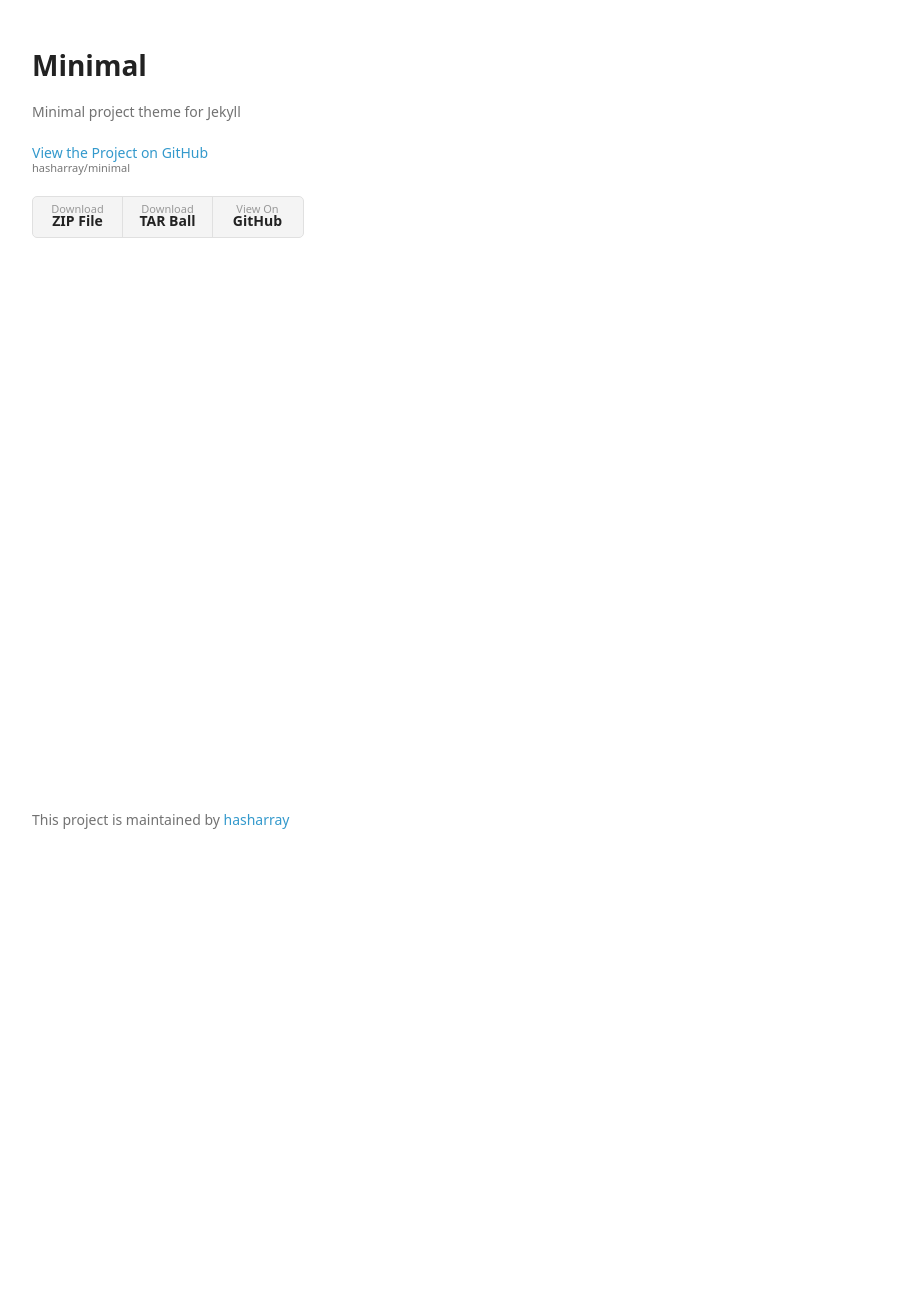
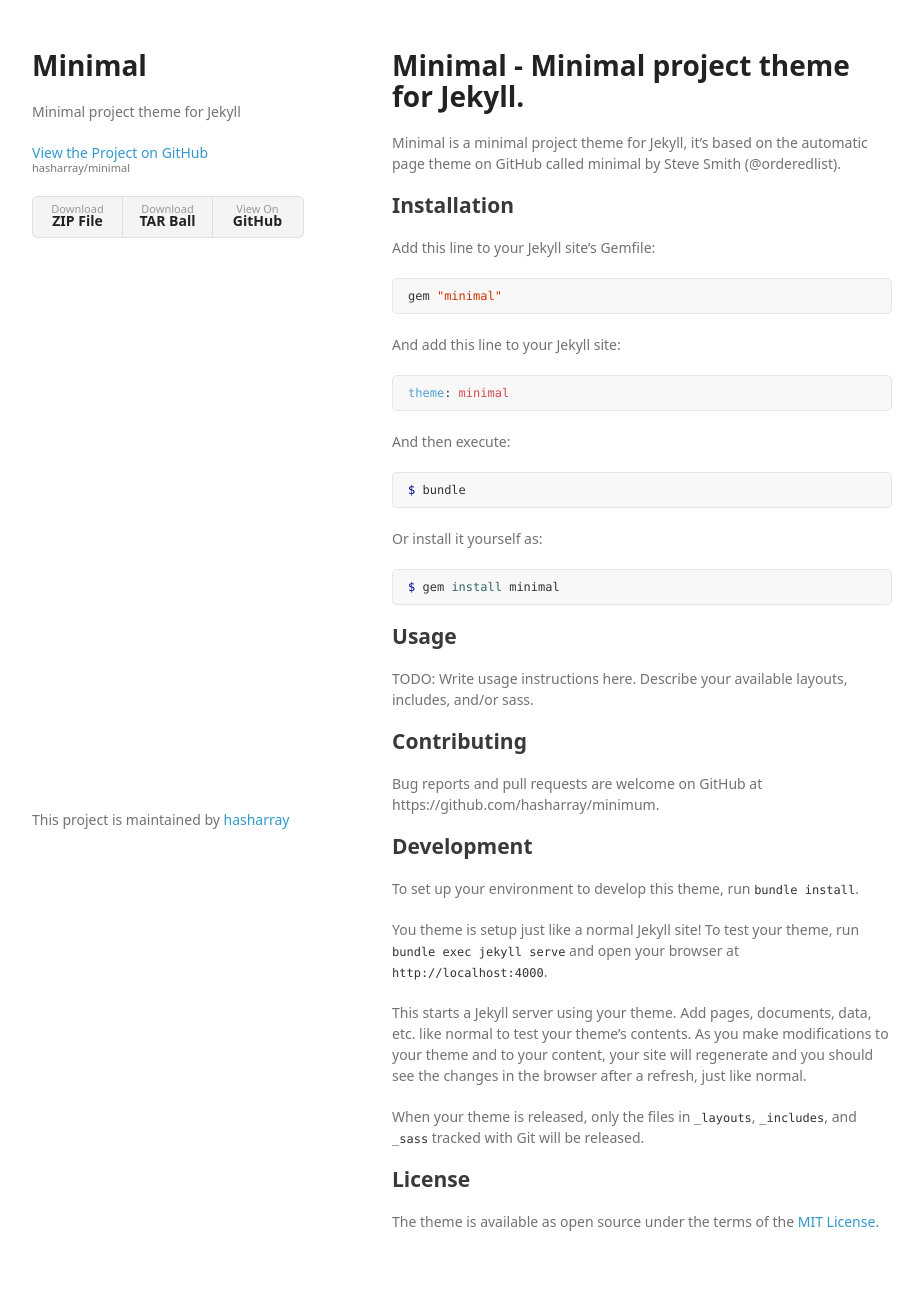
Before and after one commit to hasharray/minimal, a Jekyll site: the page built from README.md, in a window 1280 px wide. Shown: the whole page, without its empty margins (178-1101 px from the left). Built offline with Jekyll 4.4.1, drawn with Linux system fonts in a browser that asks for light colours; before the commit the page ends 900 px from its top, so only the background shows below that.

```diff
--- a/README.md
+++ b/README.md
@@ -1,3 +1,5 @@
+---
+---
 # Minimal - Minimal project theme for Jekyll.
 
 Minimal is a minimal project theme for Jekyll, it's based on the automatic page
--- a/_config.yml
+++ b/_config.yml
@@ -5,6 +5,20 @@ tagline:
 google_analytics: UA-86544704-1
 google_adsense: ca-pub-3538270718430385:3984415626
 
+defaults:
+  -
+    scope:
+      path: ""
+      type: pages
+    values:
+      layout: default
+  -
+    scope:
+      path: "README.md"
+      type: pages
+    values:
+      permalink: "/"
+
 repository: hasharray/minimal
 gems:
   - jekyll-mentions
--- a/index.html
+++ /dev/null
@@ -1,3 +0,0 @@
----
-layout: default
----
```
